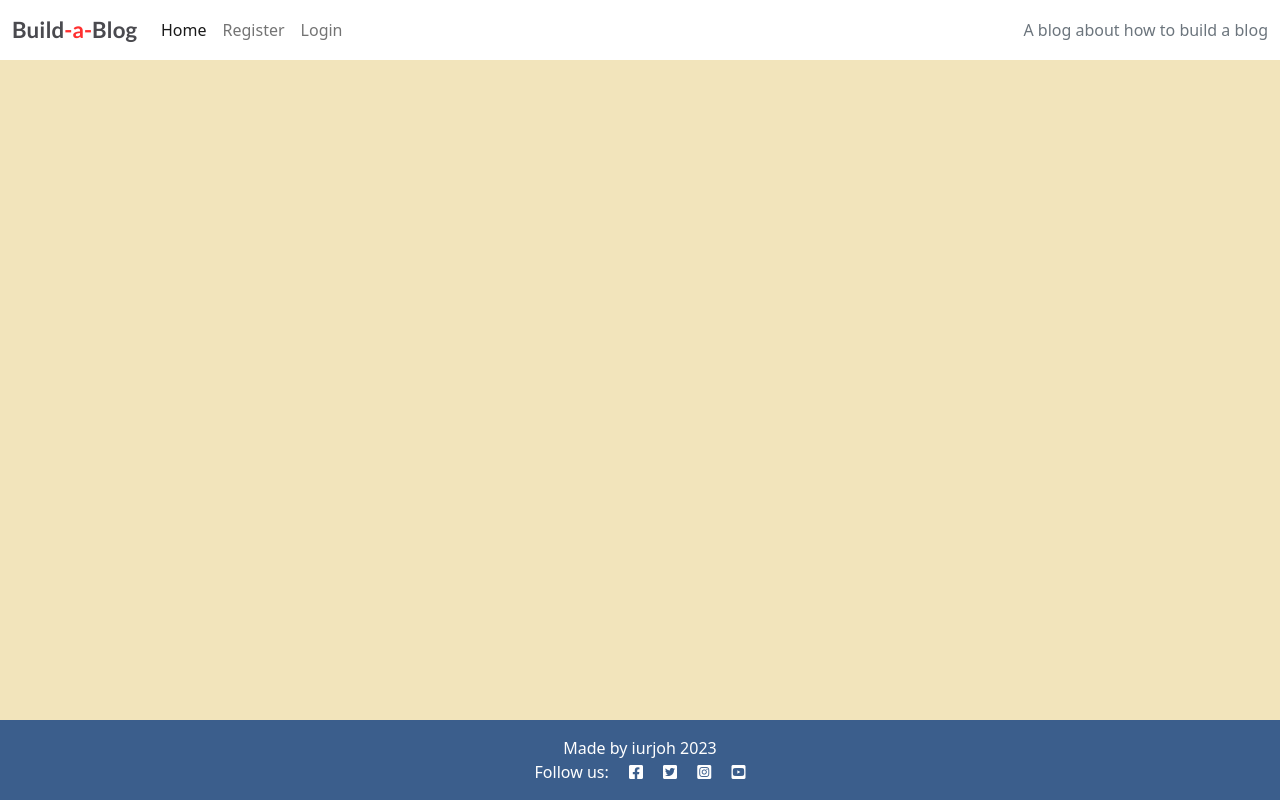
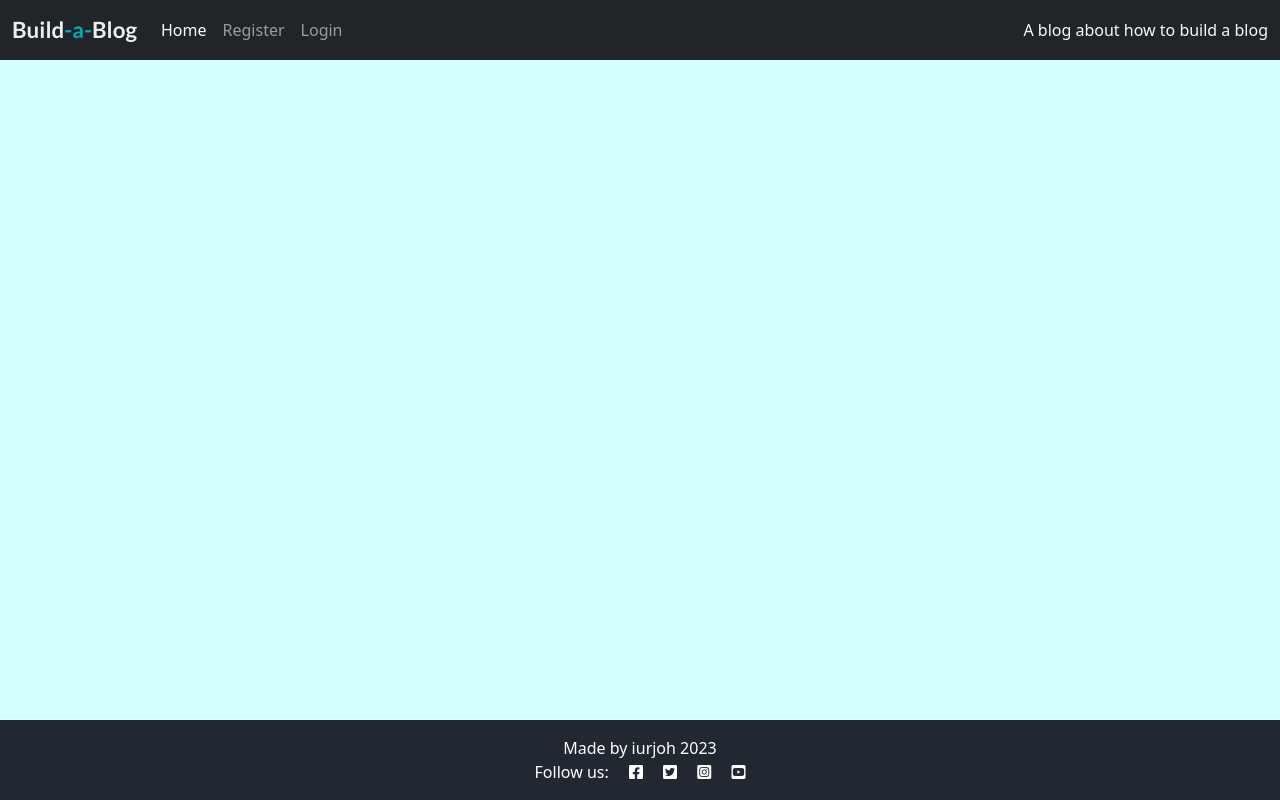
Before and after one commit to iurjoh/Build-a-blog, a Django app: page / in a window 1280 px wide. Run offline with Django 3.2, Linux system fonts and the light colour scheme; data that the repository does not hold is empty.

Commit message:
update css and colors palette

```diff
--- a/static/css/style.css
+++ b/static/css/style.css
@@ -1,16 +1,16 @@
 body {
-    background-color: #F2E4BB;
+    background-color: #393E46;
 }
 
 .brand {
     font-family: Lato, sans-serif;
     font-size: 1.4rem;
     font-weight: 700;
-    color: #4A4A4F;
+    color: #EEEEEE;
 }
 
-.red-a {
-    color: #ff3030;
+.blue-a {
+    color: #00ADB5;
 }
 
 .thin {
@@ -18,15 +18,15 @@ body {
 }
 
 .light-bg {
-    background-color: #F2E4BB;
+    background-color: #00ADB5;
 }
 
 .dark-bg {
-    background-color: #3B5E8C;
+    background-color: #222831;
 }
 
 .main-bg {
-    background-color: #F2E4BB;
+    background-color: #d4ffff;
 }
 
 .card {
@@ -43,7 +43,7 @@ body {
     bottom: 5%;
     min-width: 30%;
     left: -2px;
-    background-color: #23BBBB;
+    background-color: #00ADB5;
 }
 
 .author {
@@ -62,7 +62,7 @@ body {
 }
 
 .masthead-text {
-    background-color: #445261;
+    background-color: #393E46;
     color: white;
     position: relative;
 }
@@ -79,7 +79,7 @@ body {
     right: 90%;
     height: 100%;
     width: 150%;
-    background: #445261;
+    background: #393E46;
     -webkit-transform: skew(15deg);
     -moz-transform: skew(15deg);
     transform: skew(15deg);
@@ -88,12 +88,12 @@ body {
 
 .post-link {
     text-decoration: none;
-    color: #445261;
+    color: #393E46;
 }
 
 .post-link:hover,
 .page-link {
-    color: #E84610;
+    color: #00ADB5;
 }
 
 .post-title {
@@ -124,7 +124,7 @@ body {
 
 .link:hover,
 .link:active {
-    color: #445261;
+    color: #393E46;
     text-decoration: underline;
 }
 
@@ -142,7 +142,7 @@ body {
 }
 
 .btn-share {
-    color: #445261;
+    color: #393E46;
     border: none;
     background: transparent;
 }
--- a/templates/base.html
+++ b/templates/base.html
@@ -27,10 +27,10 @@
 
     <!-- Navigation -->
 
-    <nav class="navbar navbar-expand-lg navbar-light bg-white">
+    <nav class="navbar navbar-expand-lg navbar-dark bg-dark">
         <div class="container-fluid">
             <a class="navbar-brand" href="{% url 'home' %}"><span
-                class="brand">Build<span class="red-a">-a-</span>Blog</span></a>
+                class="brand">Build<span class="blue-a">-a-</span>Blog</span></a>
             <button class="navbar-toggler" type="button" data-bs-toggle="collapse" data-bs-target="#navbarText"
                 aria-controls="navbarText" aria-expanded="false" aria-label="Toggle navigation">
                 <span class="navbar-toggler-icon"></span>
@@ -54,7 +54,7 @@
                     {% endif %}
 
                 </ul>
-                <span class="navbar-text text-muted">
+                <span class="navbar-text text-light">
                     A blog about how to build a blog
                 </span>
             </div>
--- a/templates/django_social_share/templatetags/post_to_twitter.html
+++ b/templates/django_social_share/templatetags/post_to_twitter.html
@@ -1,5 +1,5 @@
 <div class="tweet-this">
-    <a href="{{ tweet_url }}" class="meta-act-link meta-tweet {{link_class}}" target="_blank" style="color: white;background-color: transparent">Twitter
+    <a href="{{ tweet_url }}" class="meta-act-link meta-tweet {{link_class}}" target="_blank" style="color: white;background-color: transparent;text-decoration: none">Twitter
         <i class="fa-brands fa-square-twitter"></i>
     </a>
 </div>
--- a/templates/django_social_share/templatetags/post_to_whatsapp.html
+++ b/templates/django_social_share/templatetags/post_to_whatsapp.html
@@ -1,5 +1,5 @@
 <div class="whatsapp-this">
-    <a href="{{ whatsapp_url }}" class="{{ link_class }}" target="_blank" style="color: white;background-color: transparent">WhatsApp
+    <a href="{{ whatsapp_url }}" class="{{ link_class }}" target="_blank" style="color: white;background-color: transparent;text-decoration: none">WhatsApp
         <i class="fa-brands fa-square-whatsapp"></i>
     </a>
 </div>
--- a/templates/post_detail.html
+++ b/templates/post_detail.html
@@ -64,7 +64,7 @@
                             <form class="d-inline" action="{% url 'post_share' post.slug %}" method="POST">
                                 {% csrf_token %}
                                 <!-- <div class="sharethis-inline-share-buttons"></div> -->
-                                <!-- <spans class="text-secondary">Share:</spans> -->
+                                <spans class="text-secondary">Share:</spans>
                                 <div class="btn-group btn-group-sm" role="group" aria-label="Basic example">
                                     <button type="button" class="btn btn-secondary">
                                         {% post_to_twitter object_or_url "Twitter" %}
@@ -126,7 +126,7 @@
                 <form method="post" style="margin-top: 1.3em;">
                     {{ comment_form | crispy }}
                     {% csrf_token %}
-                    <button type="submit" class="btn btn-signup btn-lg">Submit</button>
+                    <button type="submit" class="btn btn-secondary btn-lg">Submit</button>
                 </form>
                 {% endif %}
                 {% endif %}
```
